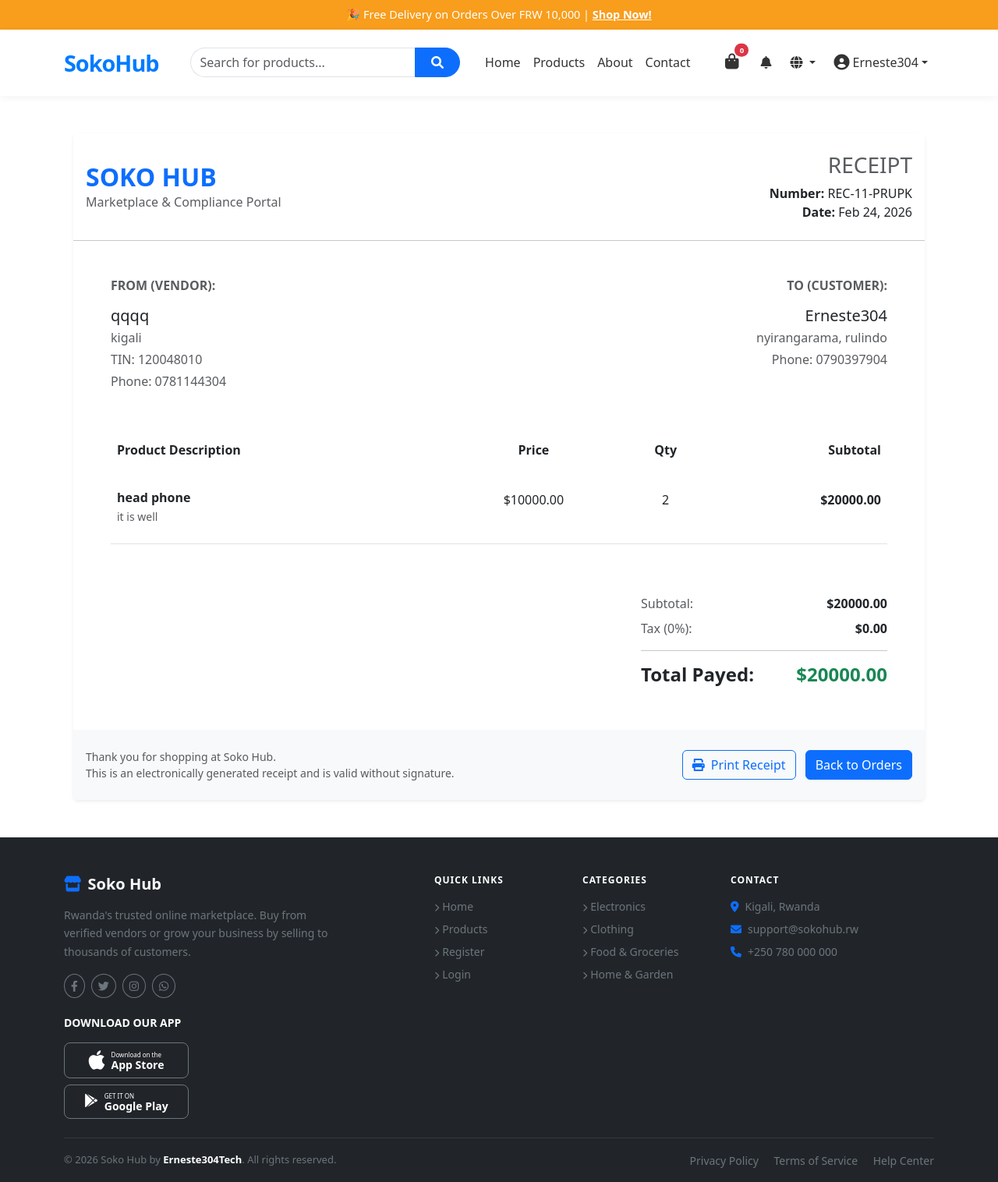
After one commit to Erneste304/mini-hackaton14-11-1015, a Django app: page /orders/receipt/11/ in a window 1280 px wide. The commit adds this page. Shown: the whole page at 78% size. Run offline with Django 5.2, Linux system fonts and the light colour scheme; a user stored in the database is signed in; data comes from the database, SQL or seed files in the repository; both versions use the stored data as it was after the commit.

Commit message:
Fix Google login auto-linking, add Category admin, and refine Navbar

```diff
--- a/sokohub/accounts/forms.py
+++ b/sokohub/accounts/forms.py
@@ -7,7 +7,7 @@ class UserProfileForm(forms.ModelForm):
         model = User
         fields = [
             'first_name', 'last_name', 'email', 'phone',
-            'address', 'city', 'country', 'profile_picture',
+            'address', 'city', 'country', 'tin_number', 'profile_picture',
             'email_notifications', 'sms_notifications'
         ]
         widgets = {
@@ -18,6 +18,7 @@ class UserProfileForm(forms.ModelForm):
             'address': forms.Textarea(attrs={'class': 'form-control', 'rows': 3}),
             'city': forms.TextInput(attrs={'class': 'form-control'}),
             'country': forms.TextInput(attrs={'class': 'form-control'}),
+            'tin_number': forms.TextInput(attrs={'class': 'form-control', 'placeholder': '9-digit TIN'}),
             'profile_picture': forms.FileInput(attrs={'class': 'form-control'}),
             'email_notifications': forms.CheckboxInput(attrs={'class': 'form-check-input'}),
             'sms_notifications': forms.CheckboxInput(attrs={'class': 'form-check-input'}),
--- a/sokohub/accounts/models.py
+++ b/sokohub/accounts/models.py
@@ -14,6 +14,7 @@ class User(AbstractUser):
     user_type = models.CharField(max_length=20, choices=USER_TYPE_CHOICES, default='customer')
     phone = models.CharField(max_length=15, blank=True)
     location = models.CharField(max_length=255, blank=True)
+    tin_number = models.CharField(max_length=9, blank=True, null=True, help_text="9-digit RRA TIN Number")
 
     # Enhanced profile fields
     profile_picture = models.ImageField(upload_to='profile_pics/', blank=True, null=True)
--- a/sokohub/accounts/urls.py
+++ b/sokohub/accounts/urls.py
@@ -19,6 +19,7 @@ urlpatterns = [
     # OTP routes
     path('send-otp/', views.send_otp, name='send_otp'),
     path('verify-otp/', views.verify_otp, name='verify_otp'),
+    path('verify-otp-direct/', views.verify_otp_direct, name='verify_otp_direct'),
 
     # Password Reset routes (Django built-in, no migrations needed)
     path('password-reset/',
--- a/sokohub/orders/urls.py
+++ b/sokohub/orders/urls.py
@@ -8,6 +8,7 @@ urlpatterns = [
     path('confirmation/<int:order_id>/', views.order_confirmation, name='order_confirmation'),
     path('my-orders/', views.customer_orders, name='customer_orders'),
     path('my-orders/<int:order_id>/', views.order_detail, name='order_detail'),
+    path('receipt/<int:order_id>/', views.download_receipt, name='download_receipt'),
 
     # Vendor order routes
     path('vendor/orders/', views.vendor_orders, name='vendor_orders'),
--- a/sokohub/orders/views.py
+++ b/sokohub/orders/views.py
@@ -266,9 +266,15 @@ def approve_order(request, order_id):
         Notification.objects.create(
             user=order.customer,
             title="Order Approved",
-            message=f"Your order #{order.id} has been approved by the vendor.",
+            message=f"Your order #{order.id} has been approved by the vendor. You can now download your receipt.",
             notification_type='order_update'
         )
+
+        # Automatically generate Receipt
+        from django.utils.crypto import get_random_string
+        from .models import Receipt
+        receipt_no = f"REC-{order.id}-{get_random_string(5).upper()}"
+        Receipt.objects.get_or_create(order=order, defaults={'receipt_number': receipt_no})
 
         print(f"=== ORDER APPROVED ===")
         print(f"Order: #{order.id}")
@@ -341,6 +347,27 @@ def pay_order(request, order_id):
 
     return redirect('order_detail', order_id=order.id)
 
+
+@customer_required
+def download_receipt(request, order_id):
+    """
+    View to display/download the receipt for an approved order
+    """
+    from .models import Receipt
+    order = get_object_or_404(Order, id=order_id, customer=request.user)
+
+    if order.status not in ['approved', 'delivered', 'shipped']:
+        messages.error(request, "A receipt is not yet available for this order.")
+        return redirect('order_detail', order_id=order.id)
+
+    receipt = get_object_or_404(Receipt, order=order)
+
+    context = {
+        'receipt': receipt,
+        'title': f"Receipt {receipt.receipt_number}"
+    }
+    return render(request, 'orders/receipt_detail.html', context)
+
 @vendor_required
 def transaction_detail(request, order_id):
     """
--- a/sokohub/sokohub/urls.py
+++ b/sokohub/sokohub/urls.py
@@ -14,6 +14,7 @@ urlpatterns = [
 
     # social auth
     path('accounts/', include('allauth.urls')),
+    path('i18n/', include('django.conf.urls.i18n')), # ✅ Added for language switching
 
     # Top-level logout fallback (safe to have)
     path('logout/', auth_views.LogoutView.as_view(next_page='home'), name='logout'),
--- a/sokohub/templates/base.html
+++ b/sokohub/templates/base.html
@@ -12,9 +12,60 @@
   <link rel="stylesheet" href="https://cdnjs.cloudflare.com/ajax/libs/font-awesome/6.0.0/css/all.min.css" />
 
   <style>
+    :root {
+      --primary-color: #007bff;
+      --secondary-color: #6c757d;
+      --top-bar-bg: #f89d1c;
+      /* A festive orange for the promo bar */
+    }
+
+    .promo-bar {
+      background-color: var(--top-bar-bg);
+      color: white;
+      text-align: center;
+      padding: 8px 0;
+      font-size: 0.9rem;
+      font-weight: 500;
+    }
+
+    .promo-bar a {
+      color: white;
+      text-decoration: underline;
+      font-weight: bold;
+    }
+
     .navbar-brand {
-      font-weight: bold;
-      font-size: 1.5rem;
+      font-weight: 800;
+      font-size: 1.8rem;
+      color: var(--primary-color) !important;
+      letter-spacing: -1px;
+    }
+
+    .search-input {
+      border-radius: 20px 0 0 20px;
+      border-right: none;
+    }
+
+    .search-btn {
+      border-radius: 0 20px 20px 0;
+      padding-left: 20px;
+      padding-right: 20px;
+    }
+
+    .nav-link {
+      font-weight: 500;
+      color: #333 !important;
+    }
+
+    .nav-link:hover {
+      color: var(--primary-color) !important;
+    }
+
+    .navbar {
+      background-color: white !important;
+      box-shadow: 0 2px 10px rgba(0, 0, 0, 0.05);
+      padding-top: 1rem;
+      padding-bottom: 1rem;
     }
 
     .product-card {
@@ -46,21 +97,48 @@
 </head>
 
 <body>
-  <!-- SINGLE NAVBAR - NO DUPLICATION -->
-  <nav class="navbar navbar-expand-lg navbar-dark bg-primary sticky-top">
+  <!-- Top Promotion Bar -->
+  <div class="promo-bar">
+    🎉 Free Delivery on Orders Over FRW 10,000 | <a href="{% url 'product_list' %}">Shop Now!</a>
+  </div>
+
+  <!-- Main Navbar -->
+  <nav class="navbar navbar-expand-lg navbar-light sticky-top">
     <div class="container">
-      <!-- Single Soko Hub Logo -->
+      <!-- SokoHub Brand -->
       <a class="navbar-brand" href="{% url 'home' %}">
-        <i class="fas fa-store me-2"></i>Soko Hub
+        SokoHub
       </a>
 
-      <button class="navbar-toggler" type="button" data-bs-toggle="collapse" data-bs-target="#navbarNav">
+      <!-- Search Bar (Visible on larger screens) -->
+      <div class="d-none d-lg-block mx-lg-4 flex-grow-1">
+        <form action="{% url 'product_list' %}" method="GET" class="d-flex">
+          <input class="form-control search-input" type="search" name="search" placeholder="Search for products..."
+            aria-label="Search">
+          <button class="btn btn-primary search-btn" type="submit">
+            <i class="fas fa-search"></i>
+          </button>
+        </form>
+      </div>
+
+      <button class="navbar-toggler border-0" type="button" data-bs-toggle="collapse" data-bs-target="#navbarNav">
         <span class="navbar-toggler-icon"></span>
       </button>
 
       <div class="collapse navbar-collapse" id="navbarNav">
-        <!-- Left Navigation Menu -->
-        <ul class="navbar-nav me-auto">
+        <!-- Search Bar (Visible on mobile) -->
+        <div class="d-lg-none my-3">
+          <form action="{% url 'product_list' %}" method="GET" class="d-flex">
+            <input class="form-control search-input" type="search" name="search" placeholder="Search for products..."
+              aria-label="Search">
+            <button class="btn btn-primary search-btn" type="submit">
+              <i class="fas fa-search"></i>
+            </button>
+          </form>
+        </div>
+
+        <!-- Navigation Links -->
+        <ul class="navbar-nav me-auto mb-2 mb-lg-0">
           <li class="nav-item">
             <a class="nav-link" href="{% url 'home' %}">Home</a>
           </li>
@@ -74,90 +152,79 @@
             <a class="nav-link" href="{% url 'contact' %}">Contact</a>
           </li>
 
-          {% if user.is_authenticated %}
-          {% if user.is_vendor %}
+          {% if user.is_authenticated and user.is_vendor %}
           <li class="nav-item">
-            <a class="nav-link" href="{% url 'vendor_dashboard' %}">Dashboard</a>
+            <a class="nav-link font-weight-bold text-primary" href="{% url 'vendor_dashboard' %}">Vendor Portal</a>
           </li>
-          <li class="nav-item">
-            <a class="nav-link" href="{% url 'vendor_products' %}">My Products</a>
-          </li>
-          <li class="nav-item">
-            <a class="nav-link" href="{% url 'vendor_orders' %}">Orders</a>
-          </li>
-          {% else %}
-          <li class="nav-item">
-            <a class="nav-link" href="{% url 'customer_orders' %}">My Orders</a>
-          </li>
-          {% endif %}
           {% endif %}
         </ul>
 
-        <!-- Right Navigation Menu - USER SECTION -->
-        <ul class="navbar-nav">
+        <!-- Right Side Icons/User -->
+        <ul class="navbar-nav ms-auto align-items-center">
           {% if user.is_authenticated %}
-
           <!-- Shopping Cart -->
-          {% if user.is_authenticated %}
-          <li class="nav-item">
-            <a class="nav-link position-relative" href="{% url 'view_cart' %}" title="Shopping Cart">
-              <i class="fas fa-shopping-cart"></i>
-              <span class="position-absolute top-0 start-100 translate-middle badge rounded-pill bg-danger">
+          <li class="nav-item me-3">
+            <a class="nav-link position-relative p-1" href="{% url 'view_cart' %}">
+              <i class="fas fa-shopping-bag fs-5"></i>
+              <span class="position-absolute top-0 start-100 translate-middle badge rounded-pill bg-danger"
+                style="font-size: 0.6rem;">
                 {{ cart_count }}
               </span>
             </a>
           </li>
-          {% endif %}
-          <!-- After shopping cart, add notifications -->
 
-          {% if user.is_authenticated %}
-          <!-- Notifications for all users -->
+          <!-- Notifications -->
           {% include 'includes/notifications_dropdown.html' %}
-          {% endif %}
 
-          <!-- User Dropdown Menu -->
-          <li class="nav-item dropdown">
-            <a class="nav-link dropdown-toggle" href="#" id="userDropdown" role="button" data-bs-toggle="dropdown"
-              aria-expanded="false">
-              <i class="fas fa-user me-1"></i>
-              {{ user.username }}
-              {% if user.get_user_type_display %}
-              <small class="badge bg-light text-dark ms-1">
-                {{ user.get_user_type_display }}
-              </small>
+          <!-- Language Switcher -->
+          <li class="nav-item dropdown ms-2">
+            <a class="nav-link dropdown-toggle d-flex align-items-center" href="#" id="langDropdown" role="button"
+              data-bs-toggle="dropdown">
+              <i class="fas fa-globe me-1"></i>
+              <span class="text-uppercase">{{ LANGUAGE_CODE|slice:":2" }}</span>
+            </a>
+            <ul class="dropdown-menu dropdown-menu-end shadow border-0 mt-2">
+              <li>
+                <form action="{% url 'set_language' %}" method="post" class="p-0 m-0">
+                  {% csrf_token %}
+                  <input name="next" type="hidden" value="{{ request.get_full_path }}">
+                  <button name="language" value="en"
+                    class="dropdown-item d-flex justify-content-between align-items-center {% if LANGUAGE_CODE == 'en' %}active{% endif %}">English
+                    {% if LANGUAGE_CODE == 'en' %}<i class="fas fa-check small"></i>{% endif %}</button>
+                  <button name="language" value="rw"
+                    class="dropdown-item d-flex justify-content-between align-items-center {% if LANGUAGE_CODE == 'rw' %}active{% endif %}">Kinyarwanda
+                    {% if LANGUAGE_CODE == 'rw' %}<i class="fas fa-check small"></i>{% endif %}</button>
+                  <button name="language" value="fr"
+                    class="dropdown-item d-flex justify-content-between align-items-center {% if LANGUAGE_CODE == 'fr' %}active{% endif %}">French
+                    {% if LANGUAGE_CODE == 'fr' %}<i class="fas fa-check small"></i>{% endif %}</button>
+                </form>
+              </li>
+            </ul>
+          </li>
+
+          <!-- User Menu -->
+          <li class="nav-item dropdown ms-2">
+            <a class="nav-link dropdown-toggle d-flex align-items-center" href="#" id="userDropdown" role="button"
+              data-bs-toggle="dropdown">
+              <i class="fas fa-user-circle fs-5 me-1"></i>
+              <span>{{ user.username }}</span>
+            </a>
+            <ul class="dropdown-menu dropdown-menu-end shadow border-0 mt-2">
+              <li><a class="dropdown-item" href="{% url 'profile' %}"><i class="fas fa-user me-2"></i>Profile</a></li>
+              {% if user.is_vendor %}
+              <li><a class="dropdown-item" href="{% url 'vendor_dashboard' %}"><i
+                    class="fas fa-tachometer-alt me-2"></i>Dashboard</a></li>
+              {% else %}
+              <li><a class="dropdown-item" href="{% url 'customer_orders' %}"><i
+                    class="fas fa-shopping-bag me-2"></i>Orders</a></li>
               {% endif %}
-            </a>
-            <ul class="dropdown-menu dropdown-menu-end" aria-labelledby="userDropdown">
               <li>
-                <a class="dropdown-item" href="{% url 'profile' %}">
-                  <i class="fas fa-user-circle me-2"></i>My Profile
-                </a>
+                <hr class="dropdown-divider">
               </li>
-
-              <!-- Role-specific Links -->
-              {% if user.is_vendor %}
               <li>
-                <a class="dropdown-item" href="{% url 'vendor_dashboard' %}">
-                  <i class="fas fa-tachometer-alt me-2"></i>Vendor Dashboard
-                </a>
-              </li>
-              {% else %}
-              <li>
-                <a class="dropdown-item" href="{% url 'customer_orders' %}">
-                  <i class="fas fa-shopping-bag me-2"></i>My Orders
-                </a>
-              </li>
-              {% endif %}
-
-              <li>
-                <hr class="dropdown-divider" />
-              </li>
-
-              <!-- Logout Form -->
-              <li>
-                <form method="post" action="{% url 'logout' %}" class="dropdown-logout-form">
+                <form method="post" action="{% url 'logout' %}">
                   {% csrf_token %}
-                  <button type="submit" class="dropdown-logout-btn dropdown-item">
+                  <button type="submit" class="dropdown-item text-danger">
                     <i class="fas fa-sign-out-alt me-2"></i>Logout
                   </button>
                 </form>
@@ -165,16 +232,11 @@
             </ul>
           </li>
           {% else %}
-          <!-- Show when user is NOT logged in -->
           <li class="nav-item">
-            <a class="nav-link" href="{% url 'login' %}">
-              <i class="fas fa-sign-in-alt me-1"></i>Login
-            </a>
+            <a class="nav-link" href="{% url 'login' %}">Login</a>
           </li>
-          <li class="nav-item">
-            <a class="nav-link" href="{% url 'register' %}">
-              <i class="fas fa-user-plus me-1"></i>Register
-            </a>
+          <li class="nav-item ms-lg-2">
+            <a class="btn btn-primary rounded-pill px-4" href="{% url 'register' %}">Join Now</a>
           </li>
           {% endif %}
         </ul>
--- /dev/null
+++ b/sokohub/templates/orders/receipt_detail.html
@@ -0,0 +1,119 @@
+{% extends 'base.html' %}
+
+{% block title %}Receipt #{{ receipt.receipt_number }} - Soko Hub{% endblock %}
+
+{% block content %}
+<div class="container mt-5 mb-5">
+    <div class="card border-0 shadow-sm">
+        <div class="card-header bg-white py-4 border-0">
+            <div class="row align-items-center">
+                <div class="col-md-6">
+                    <h2 class="fw-bold text-primary mb-0">SOKO HUB</h2>
+                    <p class="text-muted mb-0">Marketplace & Compliance Portal</p>
+                </div>
+                <div class="col-md-6 text-md-end">
+                    <h3 class="text-uppercase text-muted">Receipt</h3>
+                    <p class="mb-0"><strong>Number:</strong> {{ receipt.receipt_number }}</p>
+                    <p class="mb-0"><strong>Date:</strong> {{ receipt.issued_at|date:"M d, Y" }}</p>
+                </div>
+            </div>
+        </div>
+        <hr class="my-0">
+        <div class="card-body p-5">
+            <div class="row mb-5">
+                <div class="col-md-6">
+                    <h6 class="text-uppercase text-muted fw-bold mb-3">From (Vendor):</h6>
+                    <h5 class="mb-1">{{ receipt.order.vendor.get_full_name|default:receipt.order.vendor.username }}</h5>
+                    <p class="text-muted mb-1">{{ receipt.order.vendor.location }}</p>
+                    <p class="text-muted mb-1">TIN: {{ receipt.order.vendor.tin_number|default:"N/A" }}</p>
+                    <p class="text-muted mb-0">Phone: {{ receipt.order.vendor.phone }}</p>
+                </div>
+                <div class="col-md-6 text-md-end">
+                    <h6 class="text-uppercase text-muted fw-bold mb-3">To (Customer):</h6>
+                    <h5 class="mb-1">{{ receipt.order.customer.get_full_name|default:receipt.order.customer.username }}</h5>
+                    <p class="text-muted mb-1">{{ receipt.order.delivery_address }}</p>
+                    <p class="text-muted mb-0">Phone: {{ receipt.order.phone }}</p>
+                </div>
+            </div>
+
+            <div class="table-responsive mb-5">
+                <table class="table table-borderless">
+                    <thead class="bg-light">
+                        <tr>
+                            <th class="py-3">Product Description</th>
+                            <th class="text-center py-3">Price</th>
+                            <th class="text-center py-3">Qty</th>
+                            <th class="text-md-end py-3">Subtotal</th>
+                        </tr>
+                    </thead>
+                    <tbody>
+                        {% for item in receipt.order.items.all %}
+                        <tr class="border-bottom">
+                            <td class="py-4">
+                                <h6 class="mb-1 fw-bold">{{ item.product.name }}</h6>
+                                <p class="text-muted small mb-0">{{ item.product.description|truncatewords:15 }}</p>
+                            </td>
+                            <td class="text-center py-4">${{ item.price|floatformat:2 }}</td>
+                            <td class="text-center py-4">{{ item.quantity }}</td>
+                            <td class="text-md-end py-4 fw-bold">${{ item.get_subtotal|floatformat:2 }}</td>
+                        </tr>
+                        {% endfor %}
+                    </tbody>
+                </table>
+            </div>
+
+            <div class="row justify-content-end">
+                <div class="col-md-4">
+                    <div class="d-flex justify-content-between mb-2">
+                        <span class="text-muted">Subtotal:</span>
+                        <span class="fw-bold">${{ receipt.order.total|floatformat:2 }}</span>
+                    </div>
+                    <div class="d-flex justify-content-between mb-3">
+                        <span class="text-muted">Tax (0%):</span>
+                        <span class="fw-bold">$0.00</span>
+                    </div>
+                    <hr>
+                    <div class="d-flex justify-content-between">
+                        <h4 class="fw-bold">Total Payed:</h4>
+                        <h4 class="fw-bold text-success">${{ receipt.order.total|floatformat:2 }}</h4>
+                    </div>
+                </div>
+            </div>
+        </div>
+        <div class="card-footer bg-light py-4 border-0">
+            <div class="row align-items-center">
+                <div class="col-md-6">
+                    <p class="text-muted small mb-0">
+                        Thank you for shopping at Soko Hub. <br>
+                        This is an electronically generated receipt and is valid without signature.
+                    </p>
+                </div>
+                <div class="col-md-6 text-md-end">
+                    <button onclick="window.print()" class="btn btn-outline-primary d-print-none">
+                        <i class="fas fa-print me-2"></i>Print Receipt
+                    </button>
+                    <a href="{% url 'customer_orders' %}" class="btn btn-primary d-print-none ms-2">Back to Orders</a>
+                </div>
+            </div>
+        </div>
+    </div>
+</div>
+
+<style>
+    @media print {
+        .navbar, .footer, .d-print-none {
+            display: none !important;
+        }
+        .container {
+            width: 100% !important;
+            max-width: none !important;
+            padding: 0 !important;
+            margin: 0 !important;
+        }
+        .card {
+            border: none !important;
+            box-shadow: none !important;
+        }
+    }
+</style>
+{% endblock %}
```
Also changed, not shown: sokohub/accounts/views.py (+45 -1 lines), sokohub/orders/models.py (+16 -0 lines), sokohub/products/admin.py (+9 -3 lines), sokohub/products/views.py (+10 -1 lines), sokohub/sokohub/settings.py (+14 -3 lines), sokohub/templates/accounts/profile.html (+8 -0 lines), sokohub/templates/orders/customer_orders.html (+10 -5 lines), sokohub/templates/products/vendor_dashboard.html (+36 -0 lines), sokohub/accounts/migrations/0006_user_tin_number.py (added), sokohub/db.sqlite3, sokohub/orders/migrations/0004_receipt.py (added).
